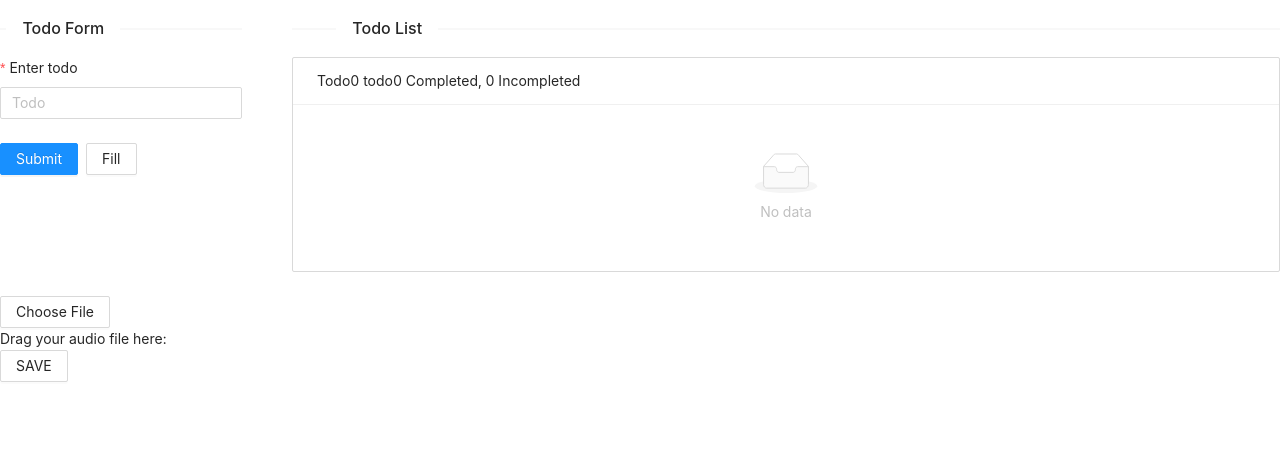
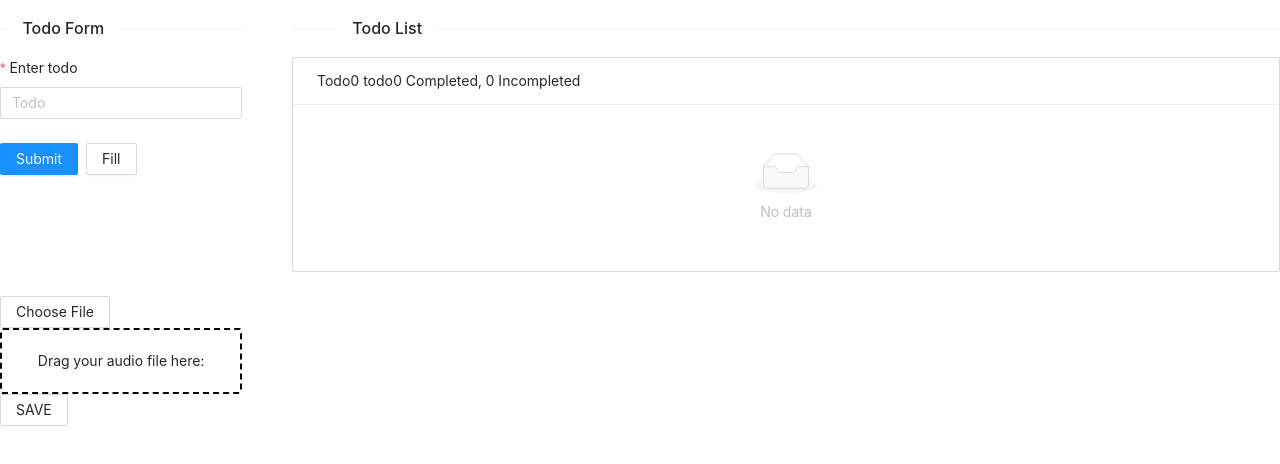
Before and after one commit to deepakbhattmits/react-context, a React (Create React App) app: page / in a window 1280 px wide. Shown: the top 464 px of the page. Built offline with nearby package versions, Linux system fonts and the light colour scheme.

Commit message:
Update _main.scss

```diff
--- a/src/assets/styles/_main.scss
+++ b/src/assets/styles/_main.scss
@@ -1,8 +1,43 @@
-.app{
-    display:grid;
-    grid-template-columns: auto 1fr;
-    grid-gap: 10px;
-    .todo-list{
-      list-style-type:number;
+.app {
+  display: grid;
+  grid-template-columns: auto 1fr;
+  grid-gap: 10px;
+  .todo-list {
+    list-style-type: number;
+  }
+}
+.dropzone {
+  border: 2px dashed #000;
+  border-radius: 3px;
+  display: grid;
+  align-items: center;
+  justify-items: center;
+  padding: 20px 0;
+  &.active,
+  &:hover {
+    border-color: blue;
+  }
+  p {
+    margin: 0;
+  }
+  .link {
+    text-decoration: underline;
+    color: blue;
+    cursor: pointer;
+  }
+  &.d-flex {
+    display: flex;
+    align-items: center;
+    justify-content: center;
+    gap: 10px;
+    padding: 37.5px 0;
+    i {
+      margin: 0;
+      height: auto;
+      transition: 0.4s;
+      &:hover {
+        transform: scale(1.2);
+      }
     }
   }
+}
```
